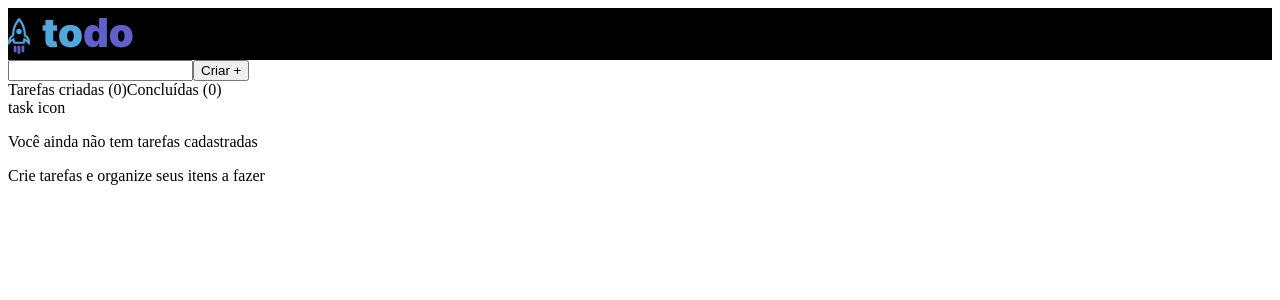
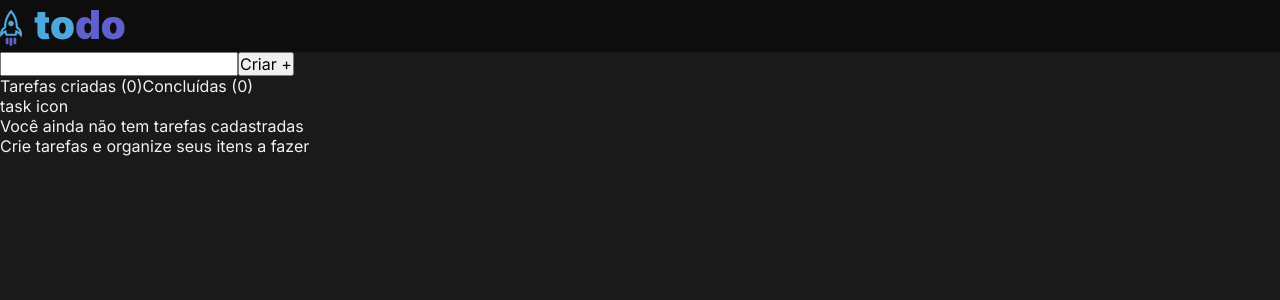
Before and after one commit to viniciusmb17/simple-todo-list, a React (Vite) app: page / in a window 1280 px wide. Shown: the top 300 px of the page. Built offline with nearby package versions, Linux system fonts and the light colour scheme.

Commit message:
Starting project styling with CSS modules

```diff
--- a/index.html
+++ b/index.html
@@ -1,13 +1,24 @@
 <!DOCTYPE html>
 <html lang="en">
+
 <head>
   <meta charset="UTF-8" />
+
+  <link rel="preconnect" href="https://fonts.googleapis.com" />
+  <link rel="preconnect" href="https://fonts.gstatic.com" crossorigin />
+
   <link rel="icon" type="image/svg+xml" href="/vite.svg" />
   <meta name="viewport" content="width=device-width, initial-scale=1.0" />
-    <title>Vite + React + TS</title>
+
+  <link href="https://fonts.googleapis.com/css2?family=Inter:wght@400;700&display=swap" rel="stylesheet" />
+
+
+  <title>ToDo List - Desafio 01 </title>
 </head>
+
 <body>
   <div id="root"></div>
   <script type="module" src="/src/main.tsx"></script>
 </body>
+
 </html>
--- a/src/App.tsx
+++ b/src/App.tsx
@@ -1,6 +1,8 @@
 import { AddTask } from "./components/AddTask"
 import { Header } from "./components/Header"
 import { TaskList } from "./components/TaksList"
+
+import './global.css'
 
 function App() {
   return (
--- a/src/components/Header.css
+++ /dev/null
@@ -1,3 +0,0 @@
-header {
-  background-color: black;
-}
--- /dev/null
+++ b/src/components/Header.module.css
@@ -0,0 +1,3 @@
+.header {
+  background-color: var(--gray-700);
+}
--- a/src/components/Header.tsx
+++ b/src/components/Header.tsx
@@ -1,10 +1,10 @@
 import React from "react";
 import todoLogo from '../assets/logo.svg';
-import './Header.css';
+import styles from './Header.module.css';
 
 export function Header(){
   return (
-    <header>
+    <header className={styles.header}>
       <img src={todoLogo} />
     </header>
   )
--- /dev/null
+++ b/src/global.css
@@ -0,0 +1,37 @@
+:root {
+  --white: #FFF;
+
+  --purple: #8584FA;
+  --purple-dark: #5E60CE;
+
+  --blue: #4EA8DE;
+  --blue-dark: #1E6F9F;
+
+  --gray-100: #F2F2F2;
+  --gray-200: #D9D9D9;
+  --gray-300: #808080;
+  --gray-400: #333333;
+  --gray-500: #262626;
+  --gray-600: #1A1A1A;
+  --gray-700:  #0D0D0D;
+
+  --black: #000;
+}
+
+* {
+  margin: 0;
+  padding: 0;
+  box-sizing: border-box;
+}
+
+body {
+  background: var(--gray-600);
+  color: var(--gray-100);
+  -webkit-font-smoothing: antialiased;
+}
+
+body, input, button {
+  font-family: 'Inter', sans-serif;
+  font-weight: 400;
+  font-size: 1rem;
+}
```
Lines whose indentation alone changed are shown as unchanged.
